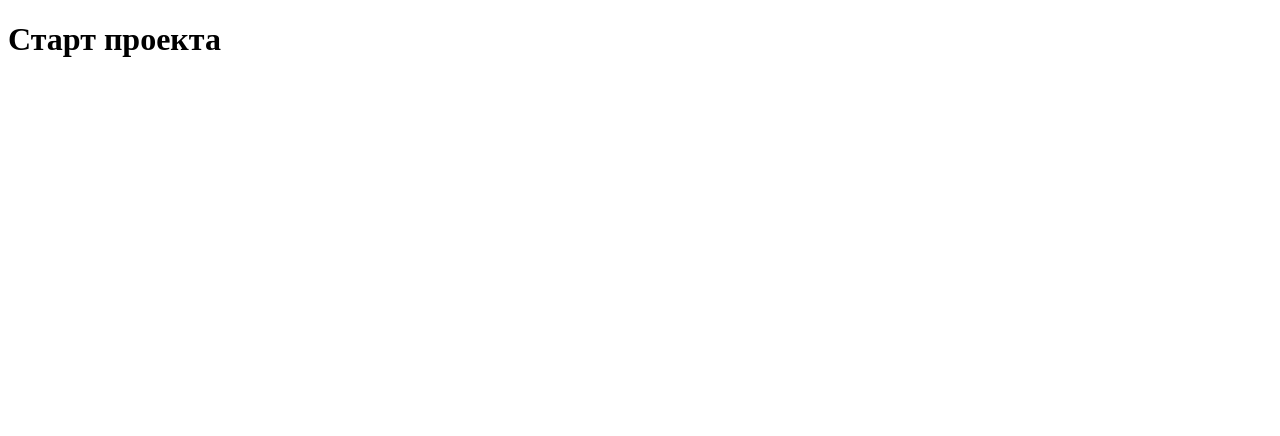
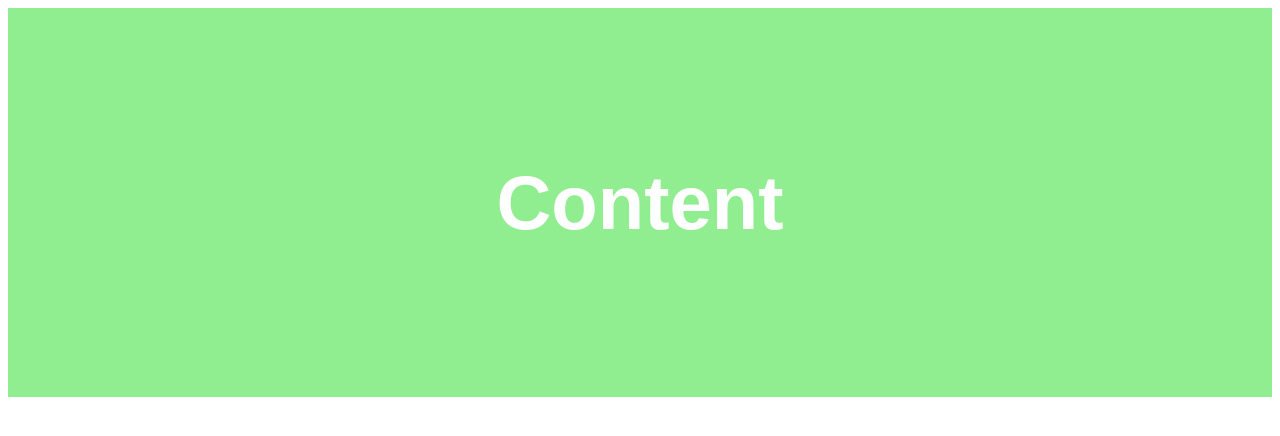
Before and after one commit to vdstepan/test, a plain HTML site: page src/index.html in a window 1280 px wide. Drawn offline with Linux system fonts and the light colour scheme.

Commit message:
main content for website

```diff
--- a/src/css/main.css
+++ b/src/css/main.css
@@ -0,0 +1,9 @@
+.main {
+    background: lightgreen;
+    color: #fff;
+    font-family: sans-serif;
+    text-align: center;
+    font-size: 38px;
+    padding: 100px;
+
+}
--- a/src/index.html
+++ b/src/index.html
@@ -5,8 +5,11 @@
     <meta name="viewport" content="width=device-width, initial-scale=1.0">
     <meta http-equiv="X-UA-Compatible" content="ie=edge">
     <title>Document</title>
+    <link rel="stylesheet" href="css/main.css">
 </head>
 <body>
-    <h1>Старт проекта</h1>
+    <main class="main">
+        <h1>Content</h1>
+    </main>
 </body>
 </html>
```
